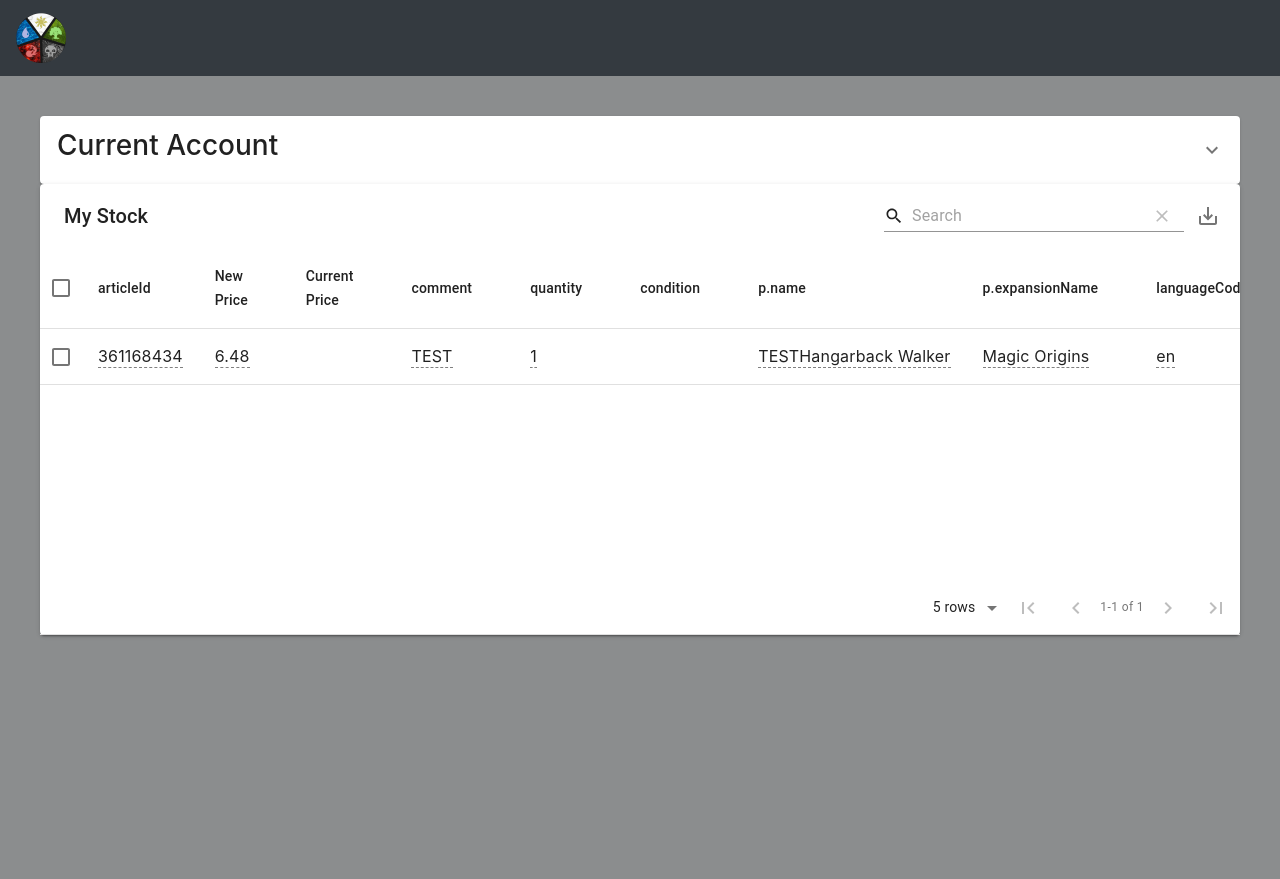
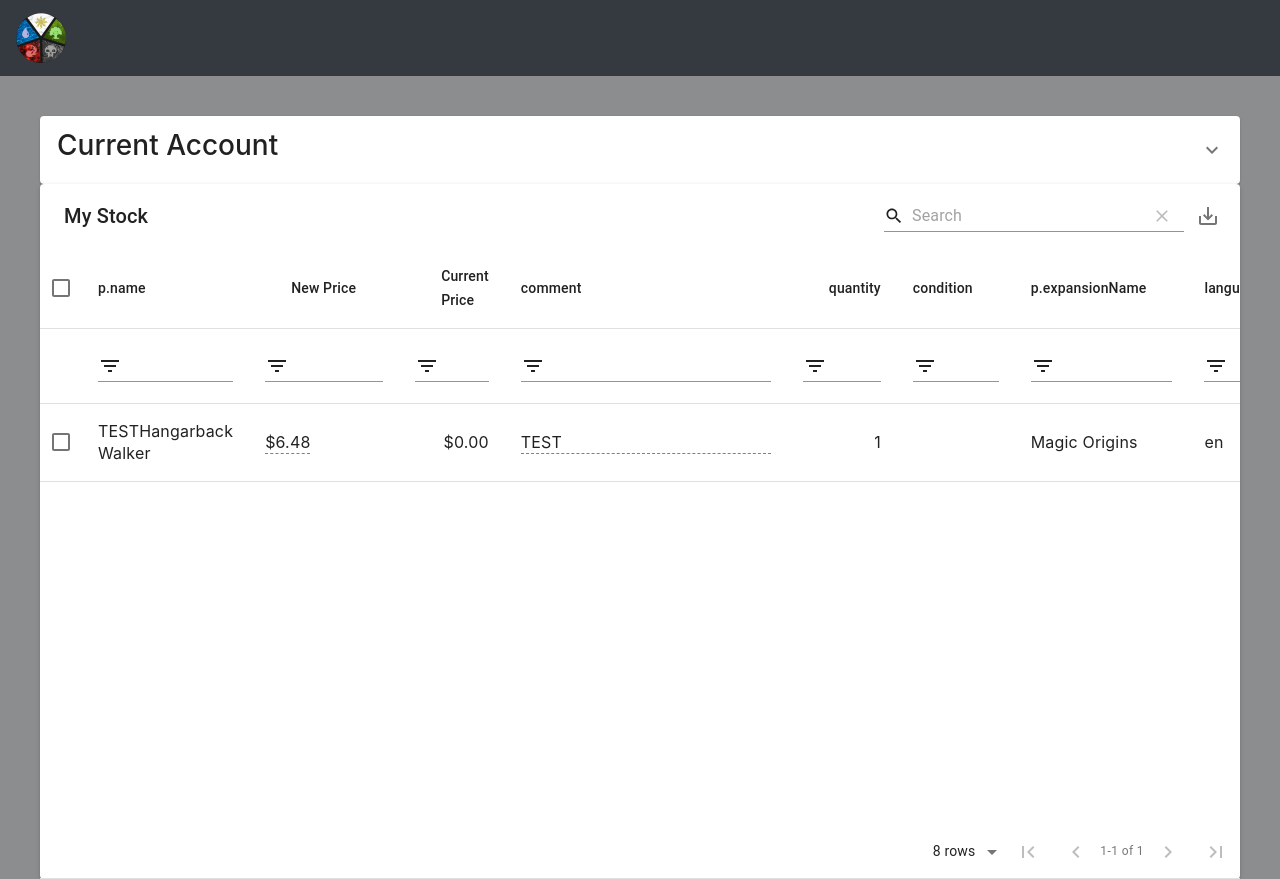
Before and after one commit to Samurus/mkmWebClient-FE, a React (Create React App) app: page / in a window 1280 px wide. Built offline with nearby package versions, Linux system fonts and the light colour scheme; no server answers.

Commit message:
optimized editing and default values

```diff
--- a/src/components/StockComponent.js
+++ b/src/components/StockComponent.js
@@ -2,6 +2,7 @@ import React from 'react';
 import StockService from "../services/StockService";
 
 import { forwardRef } from 'react';
+import TextField from '@material-ui/core/TextField';
 //https://material-ui.com/components/material-icons/
 import MaterialTable from "material-table";
 import {AddBox,ArrowDownward,Check,ChevronLeft,ChevronRight,Clear,DeleteOutline,Edit,FilterList,FirstPage,LastPage,Remove,SaveAlt,Search,ViewColumn}  from '@material-ui/icons';
@@ -26,6 +27,7 @@ const tableIcons = {
   ThirdStateCheck: forwardRef((props, ref) => <Remove {...props} ref={ref} />),
   ViewColumn: forwardRef((props, ref) => <ViewColumn {...props} ref={ref} />),
   SaveTwoToneIcon: forwardRef((props, ref) => <SaveTwoToneIcon {...props} ref={ref} />),
+  TextField: forwardRef((props, ref) => <TextField {...props} ref={ref} />),
 };
 
 //https://github.com/effiongcharles/material-ui-table-crud-restapi
@@ -38,24 +40,27 @@ class StockComponent extends React.Component {
             stock: [{"articleId": 361168434,"languageCode": "en","comment": "TEST","price": 6.48,"quantity": 1,"product": {"productId": 283553,"name": "TESTHangarback Walker","categoryId": 1,"categoryName": "TESTMagic Single","imageUrl": "TEST./img/items/1/ORI/283553.jpg","game": "MTG","expansionCollectionNumber": "229","rarity": "Rare","expansionName": "Magic Origins",}},],
             columns: [
                       {title: "id", field: "articleId", hidden: true},
-                      {title: "articleId", field: "articleId", editable: false},
-                      {title: "New Price", field: "price", editable: true, initialEditValue: 'initial edit value'},
-                      {title: "Current Price", field: "articlePriceEntity.price", editable: false},
-                      {title: "comment", field: "comment", editable: false},
-                      {title: "quantity", field: "quantity", editable: false},
-                      {title: "condition", field: "condition", editable: false},
-                      {title: "p.name", field: "product.name", editable: false},
-                      {title: "p.expansionName", field: "product.expansionName", editable: false},
-                      {title: "languageCode", field: "languageCode", editable: false},
-                      {title: "foil", field: "foil", editable: false},
-                      {title: "signed", field: "signed", editable: false},
-                      {title: "altered", field: "altered", editable: false},
-                      {title: "playset", field: "playset", editable: false},
-                      {title: "p.imageUrl", field: "product.imageUrl", editable: false},
-                      {title: "p.game", field: "product.game", editable: false},
-                      {title: "p.expansionCollectionNumber", field: "product.expansionCollectionNumber", editable: false},
-                      {title: "p.rarity", field: "product.rarity", editable: false},
-                      {title: "p.productId", field: "product.productId", editable: false},
+                      {title: "p.name", field: "product.name", editable:'never'},
+                      {title: "New Price", field: "price", editable: true, type: 'currency', cellStyle: {width: 150,minWidth: 150}},
+                      {title: "Current Price", field: "articlePriceEntity.price", editable:'never', type: 'currency'},
+                      {title: "comment", field: "comment", editable: true, initialEditValue: 'intial comment', defaultValue: "default comment", cellStyle: {width: 250,minWidth: 250},
+                      render: rowData => {if (rowData.comment) return (<div style={{textAlign: 'left',width: 250}}>{rowData.comment}</div>)
+                                          else return (<div style={{textAlign: 'left', opacity: 0.1, width: 250}}>{"comment"}</div>)
+                                          }},
+                      {title: "quantity", field: "quantity", editable: 'never', type: 'numeric'},
+                      {title: "condition", field: "condition", editable:'never'},
+                      {title: "p.expansionName", field: "product.expansionName", editable:'never'},
+                      {title: "languageCode", field: "languageCode", editable:'never'},
+                      {title: "foil", field: "foil", editable:'never', type: 'boolean'},
+                      {title: "signed", field: "signed", editable:'never', type: 'boolean'},
+                      {title: "altered", field: "altered", editable:'never', type: 'boolean'},
+                      {title: "playset", field: "playset", editable:'never', type: 'boolean'},
+                      {title: "p.imageUrl", field: "product.imageUrl", editable:'never'},
+                      {title: "p.game", field: "product.game", editable:'never'},
+                      {title: "p.expansionCollectionNumber", field: "product.expansionCollectionNumber", editable:'never'},
+                      {title: "p.rarity", field: "product.rarity", editable:'never'},
+                      {title: "p.productId", field: "product.productId", editable:'never'},
+                      {title: "articleId", field: "articleId", editable: 'never'},
                       ],
             title: "My Stock",
       }
@@ -67,7 +72,7 @@ class StockComponent extends React.Component {
                 this.setState({stock: response.data})
             });
         }
-
+//currencySetting
   render() {
     return (
       <MaterialTable
@@ -76,10 +81,14 @@ class StockComponent extends React.Component {
         data={this.state.stock}
         icons={tableIcons}
         handleChange={this.handleChange}
+        tableLayout='fixed'
         options={{
+          pageSize: 8,
           exportButton: true,
           exportAllData: true,
-          selection: true
+          selection: true,
+          filtering: true,
+          headerStyle: {textAlign:'left'},
         }}
          actions={[
                 {
@@ -92,7 +101,7 @@ class StockComponent extends React.Component {
                 }
               ]}
         cellEditable={{
-          cellStyle: {},
+          cellStyle: {padding: 0 },
           onCellEditApproved: (newValue, oldValue, rowData, columnDef) => {
             return new Promise((resolve, reject) => {
               setTimeout(resolve, 500);
```
